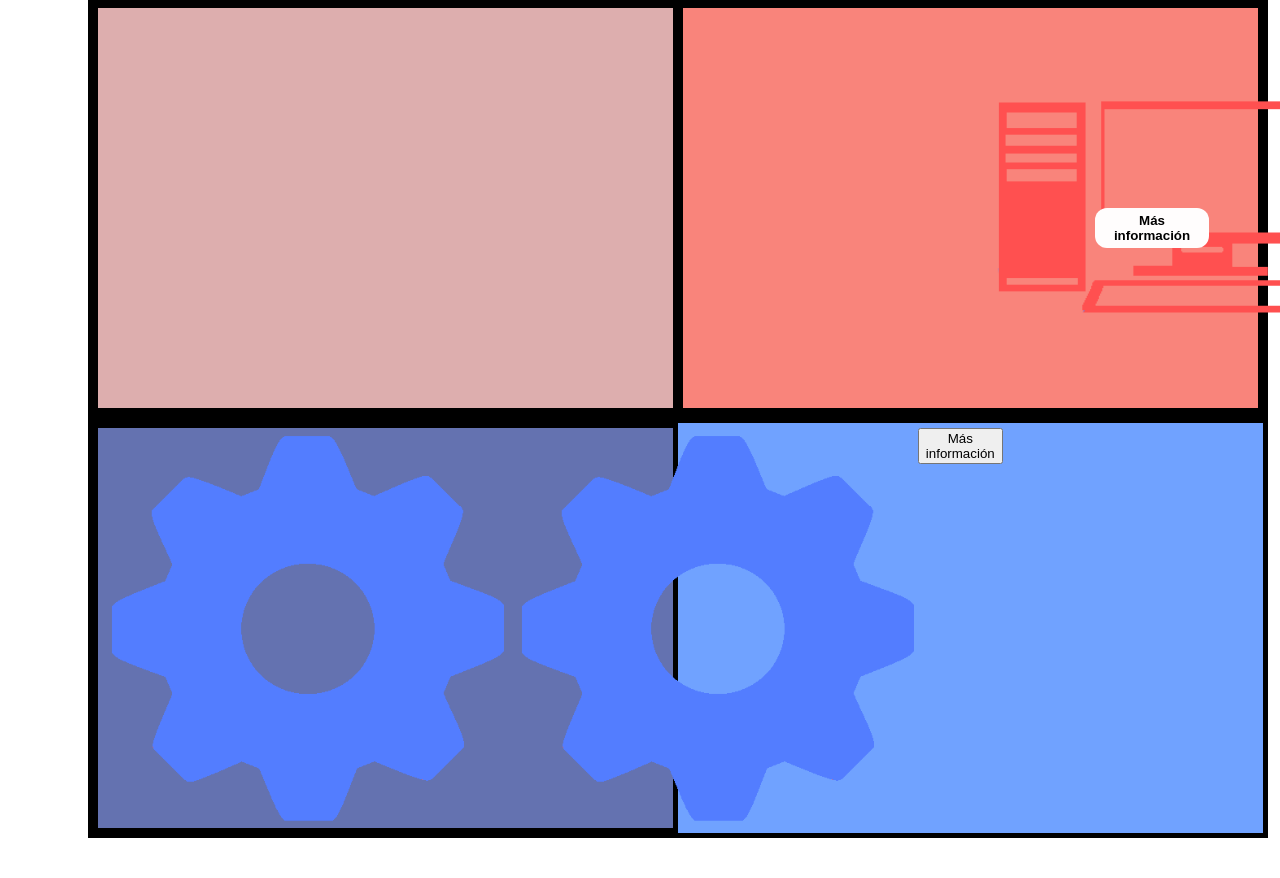
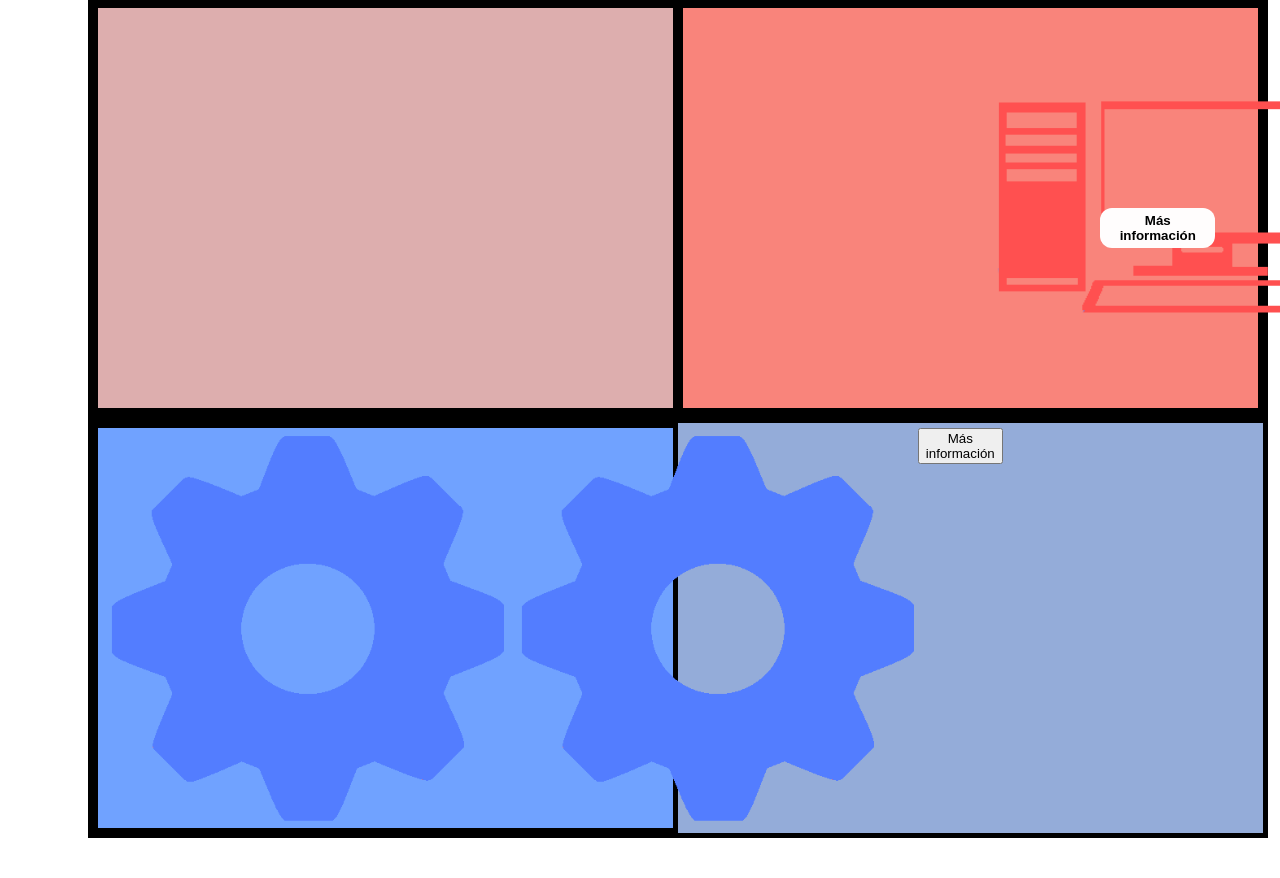
Before and after one commit to GhostixGameDev/eest2, a plain HTML site: page index.html in a window 1280 px wide. Shown: the part 1162-2040 px from the top of the page. Drawn offline with Linux system fonts and the light colour scheme; a web font is replaced by a local one.

Commit message:
Update style.css

```diff
--- a/styles/style.css
+++ b/styles/style.css
@@ -480,11 +480,12 @@ CONTENIDO
     height: 10%;
     position: relative;
     top: 50%;
-    left: 2%;
+    left: 3%;
     border-radius: 12px;
     display: flex;
     background-color: rgb(255, 253, 253);
 }
+
 .modalidadesContainer .programacion .botonInfo button{
     border: none;
     background: none;
@@ -499,7 +500,7 @@ CONTENIDO
     width: 100%;
     padding-left: 0;
     height: 50%;
-    background-color: hwb(219 44% 0%);
+    background-color: hwb(219 58% 15%);
     display: flex;
 }
 
@@ -509,7 +510,7 @@ CONTENIDO
     width: 50%;
     height: 100%;
     display: flex;
-    background-color: rgb(100, 114, 176);
+    background-color: hwb(219 44% 0%);
 }
 
 /*Así una imagen sola, igual para las tuercas vas a tener que hacerle una clase a cada una, hace la de la compu*/
```
